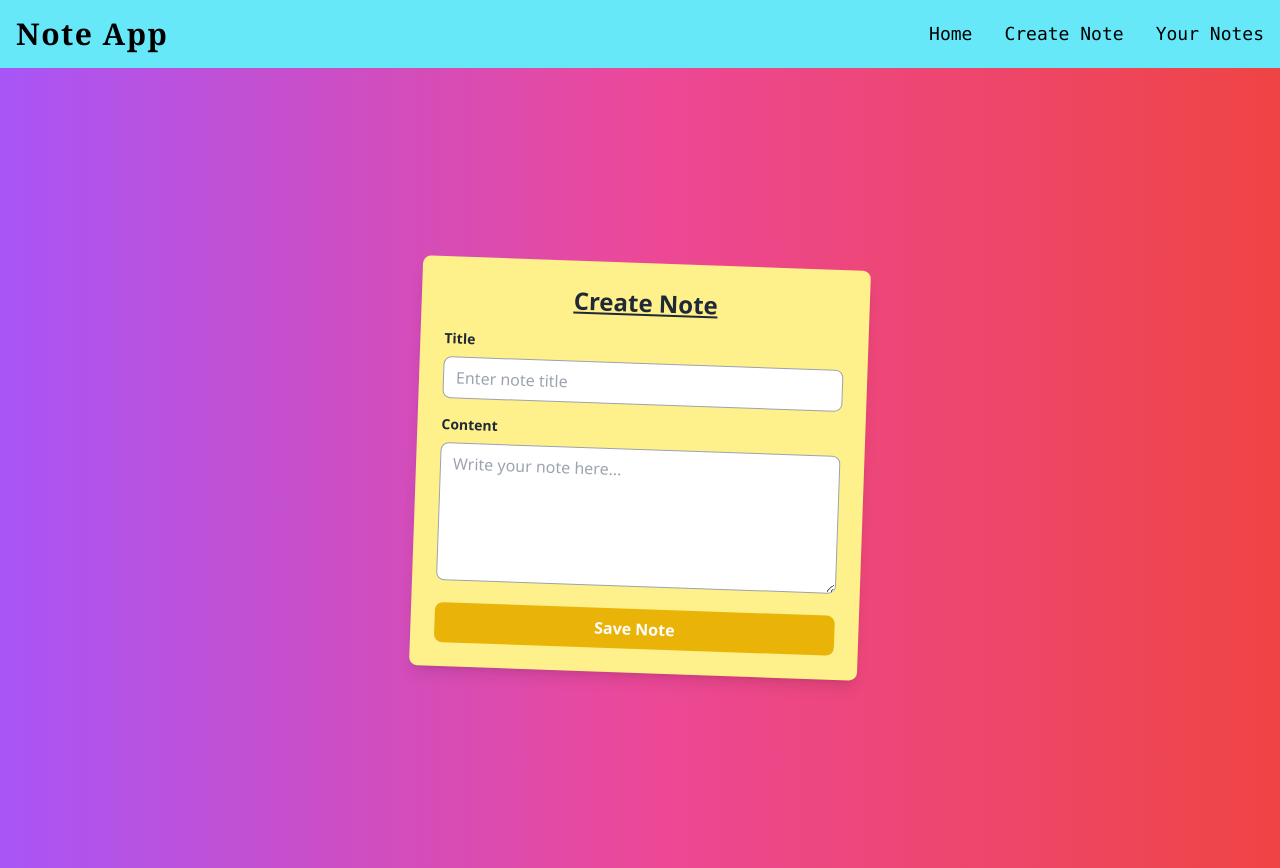
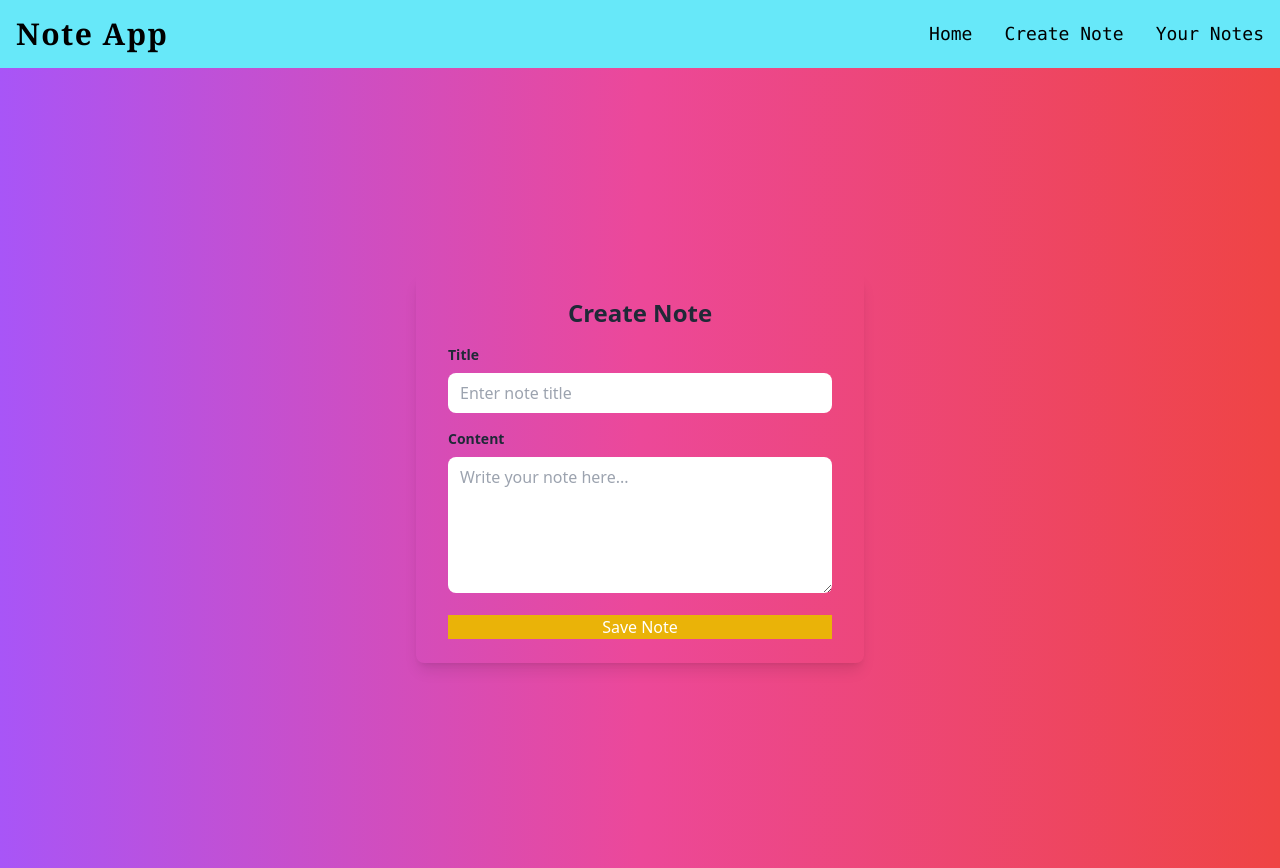
Before and after one commit to Haarshdubeyy/react-note-sharing, a React (Create React App) app: page /create-note in a window 1280 px wide. Built offline with nearby package versions, Linux system fonts and the light colour scheme.

Commit message:
Done some refractions and add beer css

```diff
--- a/package.json
+++ b/package.json
@@ -6,7 +6,9 @@
     "@testing-library/jest-dom": "^5.17.0",
     "@testing-library/react": "^13.4.0",
     "@testing-library/user-event": "^13.5.0",
+    "beercss": "^3.7.10",
     "concat-map": "^0.0.2",
+    "material-dynamic-colors": "^1.1.2",
     "react": "^18.3.1",
     "react-dom": "^18.3.1",
     "react-icons": "^5.3.0",
--- a/src/components/Home/Hero.jsx
+++ b/src/components/Home/Hero.jsx
@@ -1,17 +1,13 @@
 import React from 'react';
 import { Link } from 'react-router-dom';
+import "beercss";
 
 const Hero = () => {
   return (
-    <div
-      className="hero bg-gradient-to-r from-purple-500 via-pink-500 to-red-500 h-screen flex justify-center items-center"
-    >
+    <div className="hero bg-gradient-to-r from-purple-500 via-pink-500 to-red-500 h-screen flex justify-center items-center">
       <Link
         to="/create-note"
-        className="text-white text-xl
-           font-bold px-8 py-4 rounded-lg shadow-lg
-         bg-black bg-opacity-50 hover:bg-opacity-70
-         transition duration-300 ease-in-out"
+        className="beer-button text-white text-xl font-bold px-8 py-4 rounded-lg shadow-lg bg-black bg-opacity-50 hover:bg-opacity-70 transition duration-300 ease-in-out"
       >
         Create New Note
       </Link>
--- a/src/components/NavBar/Navbar.jsx
+++ b/src/components/NavBar/Navbar.jsx
@@ -1,6 +1,7 @@
 import React, { useState } from 'react';
 import { FaBars, FaTimes } from 'react-icons/fa';
 import { Link } from 'react-router-dom';
+import { BiBeer } from 'react-icons/bi';
 
 const Navbar = () => {
   const [isOpen, setIsOpen] = useState(false);
@@ -31,6 +32,7 @@ const Navbar = () => {
             )}
           </button>
         </div>
+
       </div>
 
       {isOpen && (
--- a/src/components/Notes/IndividualNote.js
+++ b/src/components/Notes/IndividualNote.js
@@ -21,14 +21,14 @@ const IndividualNote = () => {
 
   return (
     <div className="flex justify-center items-center h-screen bg-gradient-to-r from-purple-500 via-pink-500 to-red-500">
-      <div className="bg-yellow-200 shadow-lg rounded-lg p-6 w-full max-w-md transform rotate-2 sticky-note">
-        <h2 className="text-2xl font-bold mb-4 text-gray-800 underline text-center">
+      <div className="beer-card shadow-lg rounded-lg py-6 px-8 w-full max-w-md sticky-note">
+        <h2 className="beer-heading text-2xl font-bold mb-4 text-center text-gray-800">
           Create Note
         </h2>
 
         <form onSubmit={handleSubmit}>
           <div className="mb-4">
-            <label htmlFor="title" className="block text-gray-800 text-sm font-bold mb-2">
+            <label htmlFor="title" className="beer-label block text-gray-800 text-sm font-bold mb-2">
               Title
             </label>
             <input
@@ -36,31 +36,30 @@ const IndividualNote = () => {
               id="title"
               value={formData.title}
               onChange={handleChange}
-              className="w-full px-3 py-2 border border-gray-400 rounded-lg focus:outline-none focus:ring-2 focus:ring-yellow-500"
+              className="beer-input w-full px-3 py-2 rounded-lg focus:outline-none focus:ring-2 focus:ring-yellow-500"
               placeholder="Enter note title"
               required
             />
           </div>
 
           <div className="mb-4">
-            <label htmlFor="content" className="block text-gray-800 text-sm font-bold mb-2">
+            <label htmlFor="content" className="beer-label block text-gray-800 text-sm font-bold mb-2">
               Content
             </label>
             <textarea
   id="content"
   value={formData.content}
   onChange={handleChange}
-              className="w-full px-3 py-2 border border-gray-400 rounded-lg focus:outline-none focus:ring-2 focus:ring-yellow-500"
+  className="beer-textarea w-full px-3 py-2 rounded-lg focus:outline-none focus:ring-2 focus:ring-yellow-500"
   placeholder="Write your note here..."
   rows="5"
   required
-            />
+  // Add a Beer CSS modifier here
+>
+</textarea>
           </div>
 
-          <button
-            type="submit"
-            className="w-full bg-yellow-500 text-white font-bold py-2 px-4 rounded-lg hover:bg-yellow-600 transition duration-200"
-          >
+          <button type="submit" className="beer-button w-full bg-yellow-500 text-white hover:bg-yellow-600 transition duration-200">
             Save Note
           </button>
         </form>
--- a/src/components/Notes/ShareNotes.js
+++ b/src/components/Notes/ShareNotes.js
@@ -4,7 +4,6 @@ import { FaShareAlt, FaFacebook, FaTwitter, FaLinkedin, FaWhatsapp } from 'react
 const ShareNotes = ({ note }) => {
   const [isOpen, setIsOpen] = useState(false);
 
-  // Use const for shareUrl and noteContent since they don't change
   const shareUrl = encodeURIComponent(window.location.href);
   const noteContent = encodeURIComponent(`${note.title}\n${note.content}`);
 
@@ -20,42 +19,44 @@ const ShareNotes = ({ note }) => {
     <div className="relative">
       <button
         onClick={() => setIsOpen(!isOpen)}
-        className="flex items-center text-blue-500"
+        className="button transparent circle small"
         aria-label="Share Note"
       >
-        <FaShareAlt size={20} />
+        <FaShareAlt className="icon" />
       </button>
 
       {isOpen && (
-        <div className="absolute left-0 mt-2 bg-white shadow-lg rounded-lg p-2 flex space-x-2 z-10">
+        <div className="card no-padding absolute left">
+          <div className="row">
             <button
               onClick={() => handleShare('facebook')}
-            className="flex items-center text-blue-600"
+              className="button transparent circle small"
               aria-label="Share on Facebook"
             >
-            <FaFacebook size={20} />
+              <FaFacebook className="icon blue" />
             </button>
             <button
               onClick={() => handleShare('twitter')}
-            className="flex items-center text-blue-400"
+              className="button transparent circle small"
               aria-label="Share on Twitter"
             >
-            <FaTwitter size={20} />
+              <FaTwitter className="icon light-blue" />
             </button>
             <button
               onClick={() => handleShare('linkedin')}
-            className="flex items-center text-blue-700"
+              className="button transparent circle small"
               aria-label="Share on LinkedIn"
             >
-            <FaLinkedin size={20} />
+              <FaLinkedin className="icon indigo" />
             </button>
             <button
               onClick={() => handleShare('whatsapp')}
-            className="flex items-center text-green-500"
+              className="button transparent circle small"
               aria-label="Share on WhatsApp"
             >
-            <FaWhatsapp size={20} />
+              <FaWhatsapp className="icon green" />
             </button>
+          </div>
         </div>
       )}
     </div>
--- a/src/index.js
+++ b/src/index.js
@@ -2,6 +2,7 @@ import React from 'react';
 import ReactDOM from 'react-dom/client';
 import './index.css';
 import App from './App';
+
 
 
 const root = ReactDOM.createRoot(document.getElementById('root'));
```
Also changed, not shown: 1 other file (tests, documents, lock files or other folders). Lines whose indentation alone changed are shown as unchanged.
